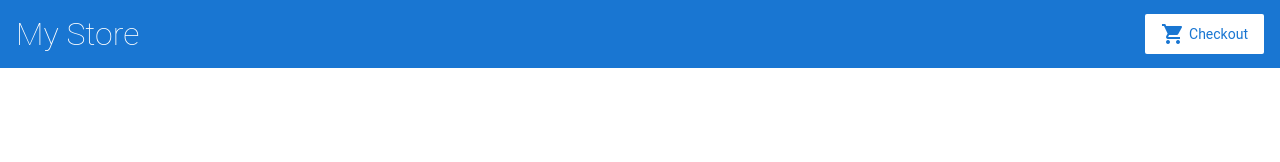
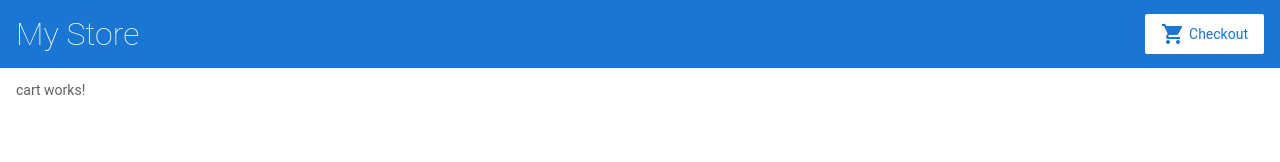
Before and after one commit to sidrees00/productApp, an Angular app: page /cart in a window 1280 px wide. Before the commit this address led to /. Shown: the top 162 px of the page. Built offline with nearby package versions, Linux system fonts and the light colour scheme.

Commit message:
Create a cart component and set up its routing

```diff
--- a/src/app/app.module.ts
+++ b/src/app/app.module.ts
@@ -8,6 +8,7 @@ import { TopBarComponent } from './top-bar/top-bar.component';
 import { ProductListComponent } from './product-list/product-list.component';
 import { ProductAlertsComponent } from './product-alerts/product-alerts.component';
 import { ProductDetailsComponent } from './product-details/product-details.component';
+import { CartComponent } from './cart/cart.component';
 
 @NgModule({
   imports: [
@@ -16,6 +17,7 @@ import { ProductDetailsComponent } from './product-details/product-details.compo
     RouterModule.forRoot([
       { path: '', component: ProductListComponent },
       { path: 'products/:productId', component: ProductDetailsComponent },
+      { path: 'cart', component: CartComponent },
     ])
   ],
   declarations: [
@@ -23,7 +25,8 @@ import { ProductDetailsComponent } from './product-details/product-details.compo
     TopBarComponent,
     ProductListComponent,
     ProductAlertsComponent,
-    ProductDetailsComponent
+    ProductDetailsComponent,
+    CartComponent
   ],
   bootstrap: [ AppComponent ]
 })
--- /dev/null
+++ b/src/app/cart/cart.component.html
@@ -0,0 +1,3 @@
+<p>
+  cart works!
+</p>
--- /dev/null
+++ b/src/app/cart/cart.component.ts
@@ -0,0 +1,15 @@
+import { Component, OnInit } from '@angular/core';
+
+@Component({
+  selector: 'app-cart',
+  templateUrl: './cart.component.html',
+  styleUrls: ['./cart.component.css']
+})
+export class CartComponent implements OnInit {
+
+  constructor() { }
+
+  ngOnInit() {
+  }
+
+}
```
Also changed, not shown: src/app/cart/cart.component.css (added), 1 other file (tests, documents, lock files or other folders).
